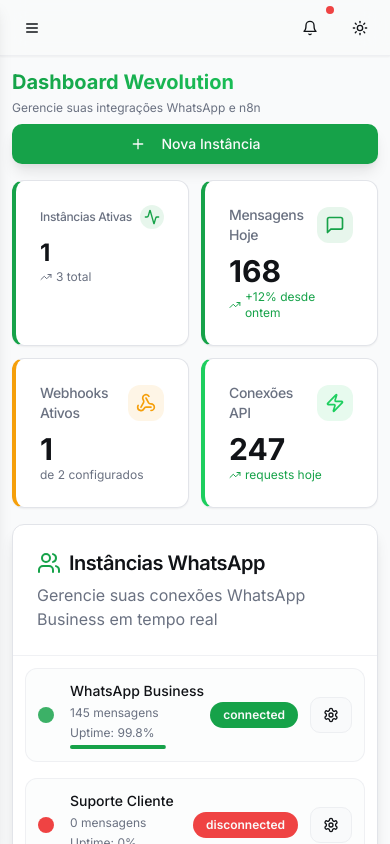
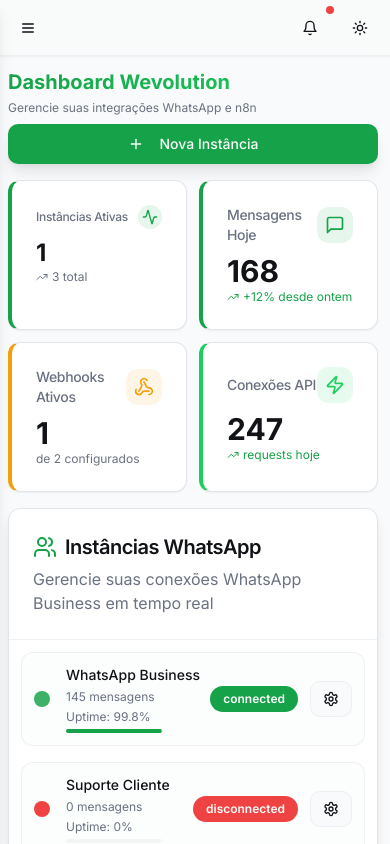
Before and after one commit to wegrowupsolutions/wevolution, a React (Vite) app: page / in a window 390 px wide. Shown: the top 844 px of the page. Built offline with nearby package versions, Linux system fonts and the light colour scheme.

Commit message:
Adjust layout and spacing
Remove white space and move cards closer to the side menu.

```diff
--- a/src/components/Layout.tsx
+++ b/src/components/Layout.tsx
@@ -121,7 +121,7 @@ const Layout = ({ children }: LayoutProps) => {
       {/* Main content */}
       <div className="flex-1 flex flex-col lg:pl-72 transition-all duration-300">
         {/* Top bar */}
-        <div className="sticky top-0 z-40 flex h-14 items-center gap-4 border-b border-border/50 bg-background/80 backdrop-blur-md supports-[backdrop-filter]:bg-background/80 px-3 lg:px-6 shadow-sm">
+        <div className="sticky top-0 z-40 flex h-14 items-center gap-4 border-b border-border/50 bg-background/80 backdrop-blur-md supports-[backdrop-filter]:bg-background/80 pl-2 pr-3 lg:pl-4 lg:pr-6 shadow-sm">
           <Button
             variant="ghost"
             size="sm"
--- a/src/pages/Dashboard.tsx
+++ b/src/pages/Dashboard.tsx
@@ -17,7 +17,7 @@ const Dashboard = () => {
   ];
 
   return (
-    <div className="h-full p-3 lg:p-6 space-y-4 lg:space-y-6">
+    <div className="h-full pl-2 pr-3 py-3 lg:pl-4 lg:pr-6 lg:py-6 space-y-4 lg:space-y-6">
       <div className="flex flex-col gap-2 md:flex-row md:justify-between md:items-center">
         <div className="space-y-1">
           <h1 className="text-xl md:text-2xl lg:text-3xl font-bold bg-gradient-primary bg-clip-text text-transparent">
```
